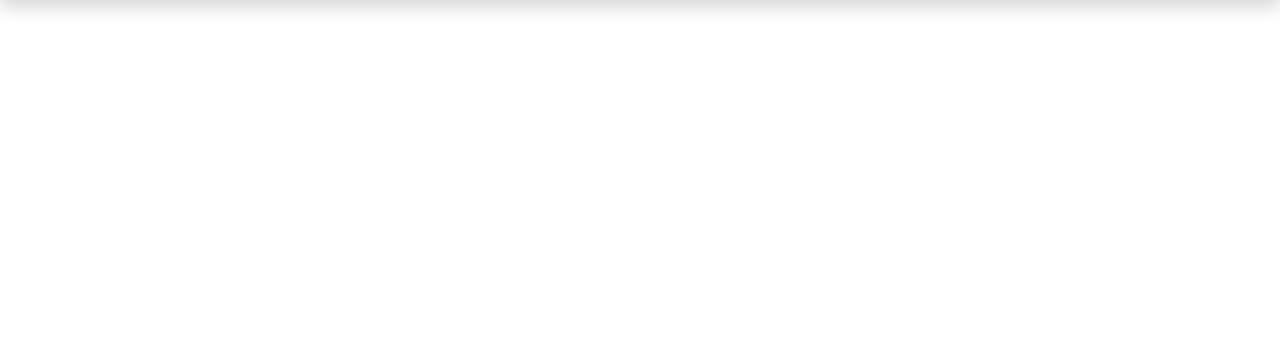
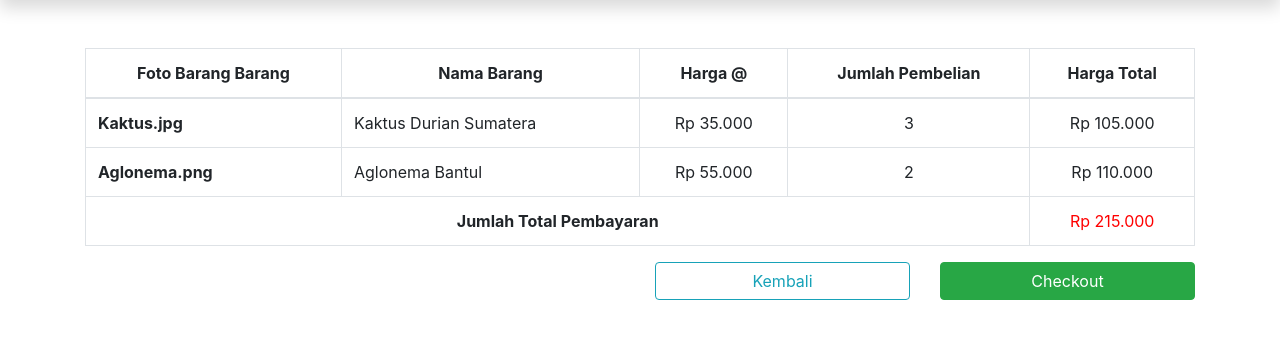
Before and after one commit to fadhfaiz/kmikaktusdua, a CodeIgniter app: page /kmikaktusdua/keranjang/index in a window 1280 px wide. Shown: the part 74-413 px from the top of the page. Run offline with CodeIgniter, Linux system fonts and the light colour scheme; data that the repository does not hold is empty; some libraries are stand-ins or nearby versions.

Commit message:
maaf saya terlambat

```diff
--- a/application/controllers/Keranjang.php
+++ b/application/controllers/Keranjang.php
@@ -3,7 +3,7 @@
     {
         public function index()
         {
-            $data['Judul'] = 'Halaman Keranjang';
+            $data['judul'] = 'Halaman Keranjang';
 
             $this->load->view('templates/header', $data);
             $this->load->view('keranjang/index');
--- a/application/views/keranjang/index.php
+++ b/application/views/keranjang/index.php
@@ -1,3 +1,39 @@
 <section class="container">
+	<table class="table table-bordered mt-5">
+		<thead class="text-center">
+			<tr>
+				<th scope="col">Foto Barang Barang</th>
+				<th scope="col">Nama Barang</th>
+				<th scope="col">Harga @</th>
+				<th scope="col">Jumlah Pembelian</th>
+                <th scope="col">Harga Total</th>
+			</tr>
+		</thead>
+		<tbody>
+			<tr>
+				<th scope="row">Kaktus.jpg</th>
+				<td>Kaktus Durian Sumatera</td>
+				<td class="text-center">Rp 35.000</td>
+				<td class="text-center">3</td>
+                <td class="text-center">Rp 105.000</td>
+			</tr>
+			<tr>
+				<th scope="row">Aglonema.png</th>
+				<td>Aglonema Bantul</td>
+				<td class="text-center">Rp 55.000</td>
+				<td class="text-center">2</td>
+                <td class="text-center">Rp 110.000</td>
+			</tr>
+			<tr>
+				<td scope="row" colspan="4" class="text-center font-weight-bold">Jumlah Total Pembayaran</td>
+                <td class="text-center" style="color: red;">Rp 215.000</td>
+			</tr>
+		</tbody>
+	</table>
 
+    <div class="row mt-3">
+        <div class="col-6"></div>
+        <div class="col-3"><input type="button" value="Kembali" class="btn btn-outline-info btn-block"></div>
+        <div class="col-3"><input type="button" value="Checkout" class="btn btn-success btn-block"></div>
+    </div>
 </section>
```
Also changed, not shown: application/views/marketplace/index.php (+0 -16 lines).
